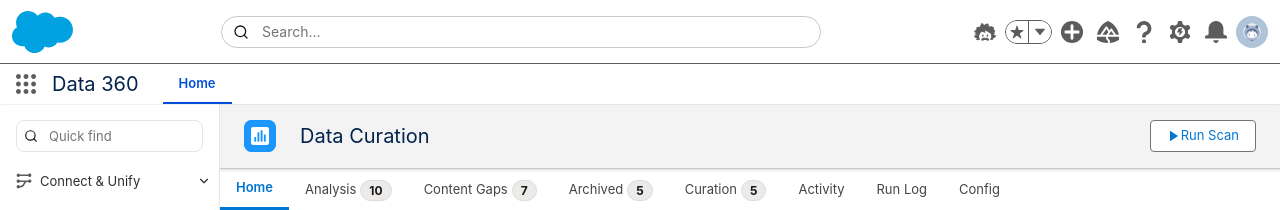
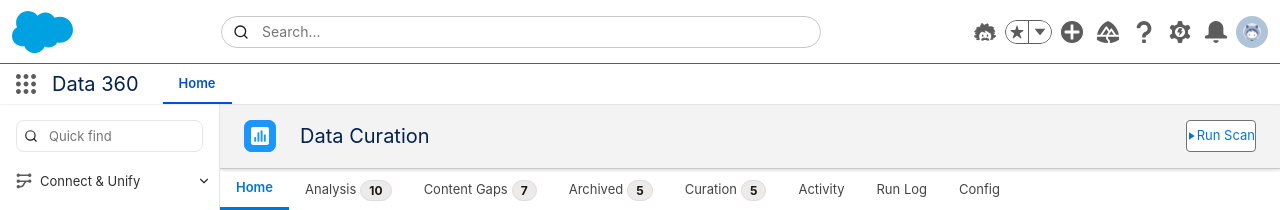
Before and after one commit to NoamVin602/TEST_Agent-ready-data, a Next.js app: page / in a window 1280 px wide. Shown: the top 210 px of the page. Built offline with nearby package versions, Linux system fonts and the light colour scheme.

Commit message:
Update Run Scan button to SLDS Cosmos specs: width 70px, height 32px, flex layout with center alignment, padding 0px

```diff
--- a/app/components/shared/PageHeader.tsx
+++ b/app/components/shared/PageHeader.tsx
@@ -96,6 +96,15 @@
           className="slds-button slds-button_neutral"
           onClick={onRunScan}
           disabled={isScanning}
+          style={{
+            display: 'flex',
+            flexDirection: 'row',
+            justifyContent: 'center',
+            alignItems: 'center',
+            padding: '0px',
+            width: '70px',
+            height: '32px',
+          }}
         >
           {isScanning ? (
             <LoaderIcon
```
